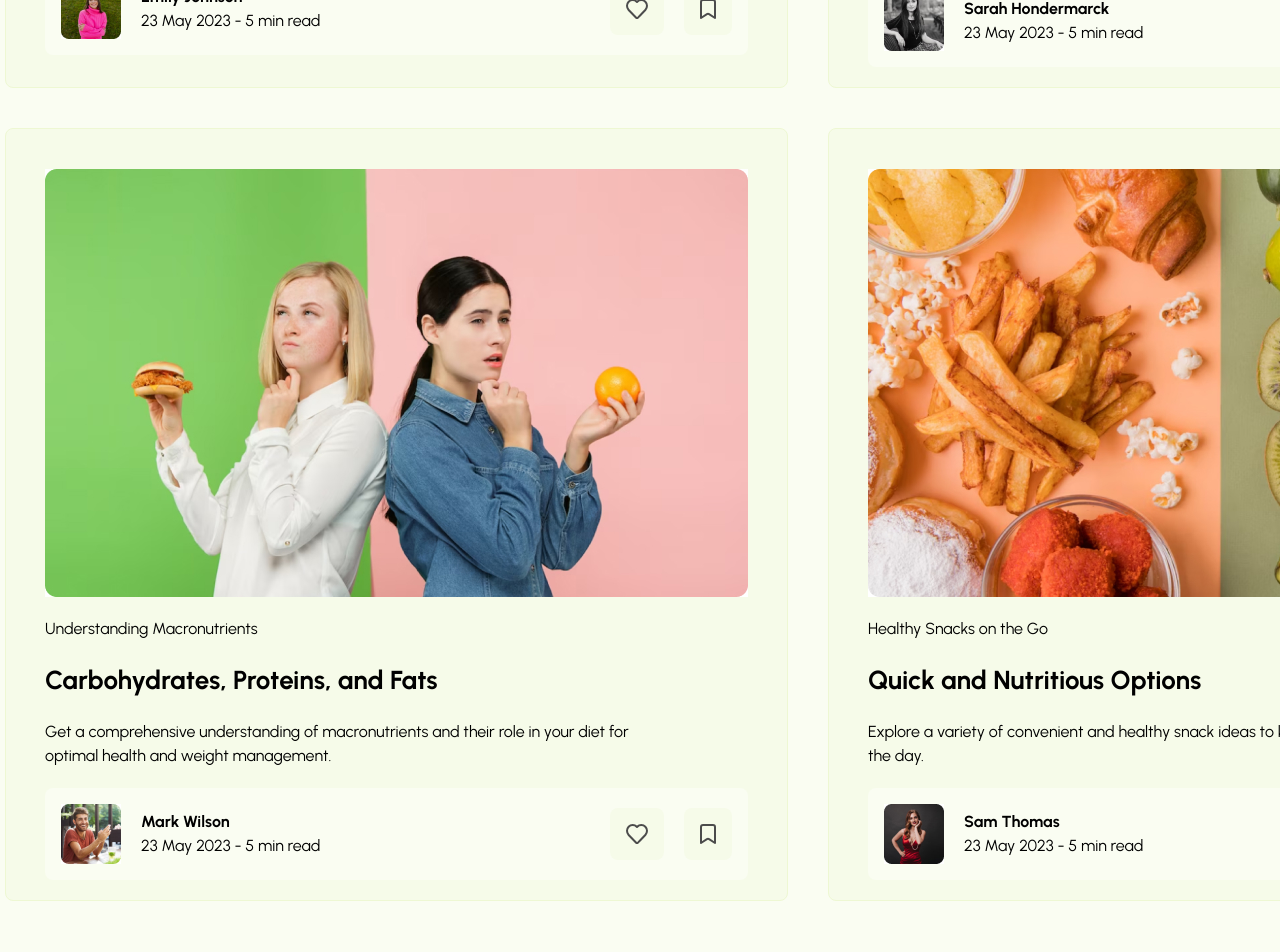
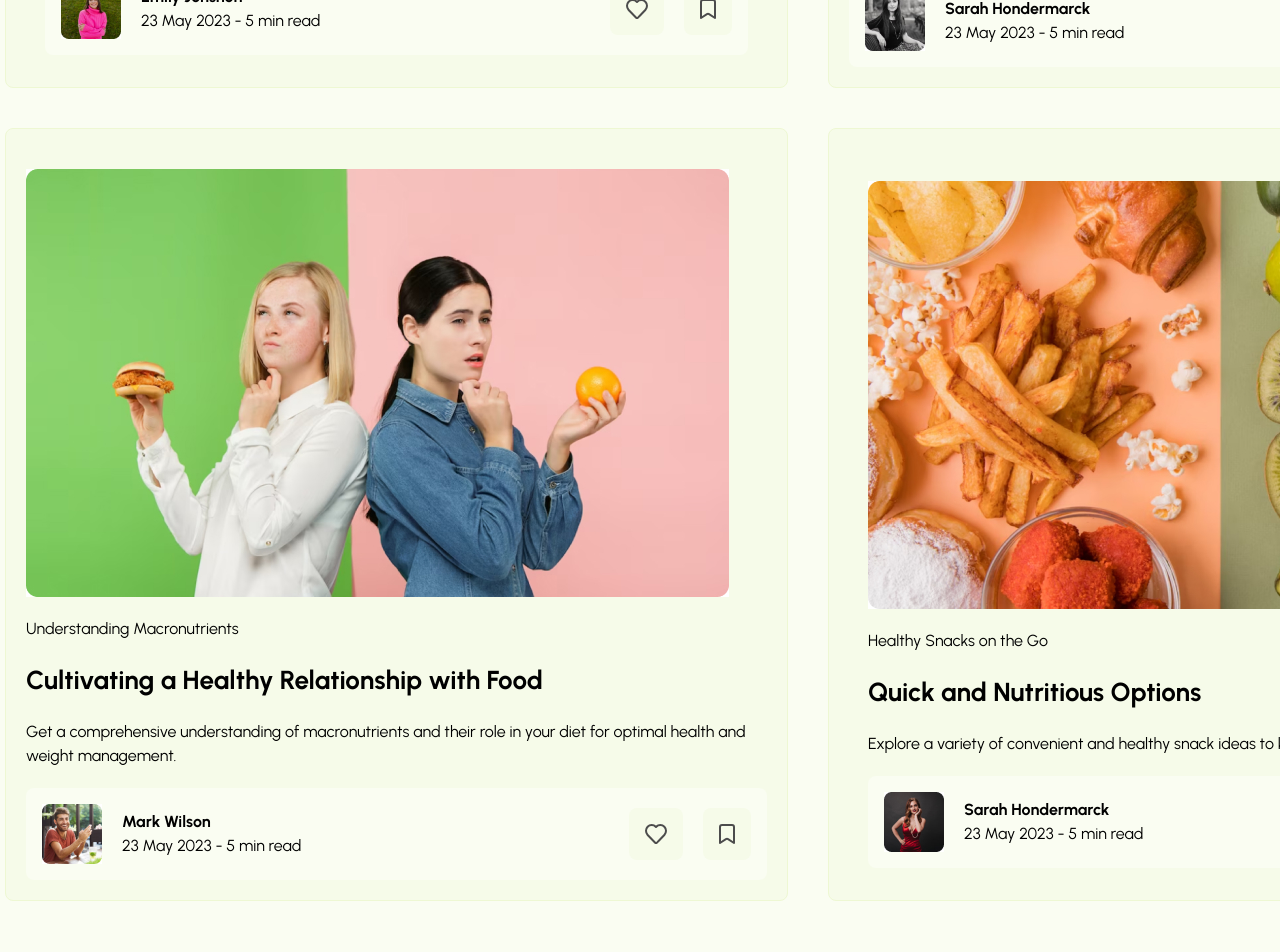
Before and after one commit to SolaKabuta/nutritionist, a React (Vite) app: page / in a window 1280 px wide. Shown: the part 2920-3872 px from the top of the page. Built offline with nearby package versions, Linux system fonts and the light colour scheme.

Commit message:
style: blog section minifying

```diff
--- a/src/components/pages/Home/Blog/Blogs.tsx
+++ b/src/components/pages/Home/Blog/Blogs.tsx
@@ -21,7 +21,7 @@ import avatar4 from '../../../../assets/images/blog_avatar_4.jpg'
 const Blogs = () => {
 
     const handleClick = () => {
-        alert('I like it too baby!')
+        alert('I like it too baby!❤️')
     }
 
     return (
@@ -36,7 +36,8 @@ const Blogs = () => {
                     </h2>
                     <p
                         className={'pb-20'}>
-                        Our blog is a treasure trove of informative and engaging articles written by our team of nutritionists, dietitians, and wellness <br/>
+                        Our blog is a treasure trove of informative and engaging articles written by our team of
+                        nutritionists, dietitians, and wellness <br/>
                         experts. Here's what you can expect from our blog.
                     </p>
                 </div>
@@ -44,209 +45,58 @@ const Blogs = () => {
                     className={'blog-layout-container'}>
                     <div
                         className={'blog-layout'}>
-
-                        {/* BLOG CARD 1 */}
+                        {card.map((c) => (
+                            // CARD
                             <div
                                 className={'blog-card'}>
-                            <img src={card1} alt=""/>
+                                <img src={c.img[0]} alt=""/>
                                 <p
                                     className={'card-name'}>
-                                Weight Loss
+                                    {c.name}
                                 </p>
                                 <p
                                     className={'blog-card-title'}>
-                                The Benefits of Hydratation for Weight Loss
+                                    {c.title[0]}
                                 </p>
                                 <p
                                     className={'card-text'}>
-                                Discover how staying hydrated can support your weight loss goals and improve overall
-                                health
+                                    {c.text[0]}
                                 </p>
                                 {/* CARD AVATAR LAYOUT */}
                                 <div
                                     className={'avatar-layout'}>
                                     <div
                                         className={'flex items-center gap-5'}>
-                                    <div>
-                                        <img src={avatar} alt=""/>
-                                    </div>
+                                        <img src={c.img[1]} alt=""/>
                                         <div>
                                             <p
                                                 className={'blog-avatar-title'}>
-                                            Emily Johnson
+                                                {c.title[1]}
                                             </p>
                                             <p>
-                                            23 May 2023 - 5 min read
+                                                {c.text[1]}
                                             </p>
                                         </div>
                                     </div>
-                                {/* ICONS LAYOUT */}
                                     <div
                                         className={'icons-layout'}>
-                                    <div
+                                        <div className="blog-icons">
+                                            <a
                                                 onClick={handleClick}
-                                        className={'blog-icons'}>
-                                        <img src={heart} alt=""/>
+                                                href="">
+                                                <img src={c.img[2]} alt=""/>
+                                            </a>
                                         </div>
-                                    <div
-                                        className={'blog-icons'}>
-                                        <img src={fav} alt=""/>
+                                        <div className="blog-icons">
+                                            <a href="">
+                                                <img src={c.img[3]} alt=""/>
+                                            </a>
                                         </div>
                                     </div>
                                 </div>
                             </div>
-                        {/* BLOG CARD 2*/}
-                        <div
-                            className={'blog-card'}>
-                            <img src={card2} alt=""/>
-                            <p
-                                className={'card-name'}>
-                                Mindful Eating
-                            </p>
-                            <p
-                                className={'blog-card-title'}>
-                                Cultivating a Healthy Relationship with Food
-                            </p>
-                            <p
-                                className={'card-text'}>
-                                Learn how practicing mindful eating can help you develop a healthier relationship with <br/>
-                                food and improve your overall well-being.
-                            </p>
-                            {/* CARD AVATAR LAYOUT */}
-                            <div
-                                className={'avatar-layout'}>
-                                <div
-                                    className={'flex items-center gap-5'}>
-                                    <div>
-                                        <img src={avatar2} alt=""/>
+                        ))}
                     </div>
-                                    <div>
-                                        <p
-                                            className={'blog-avatar-title'}>
-                                            Sarah Hondermarck
-                                        </p>
-                                        <p>
-                                            23 May 2023 - 5 min read
-                                        </p>
-                                    </div>
-                                </div>
-                                {/* ICONS LAYOUT */}
-                                <div
-                                    className={'icons-layout'}>
-                                    <div
-                                        onClick={handleClick}
-                                        className={'blog-icons'}>
-                                        <img src={heart} alt=""/>
-                                    </div>
-                                    <div
-                                        className={'blog-icons'}>
-                                        <img src={fav} alt=""/>
-                                    </div>
-                                </div>
-                            </div>
-                        </div>
-                        {/* BLOG CARD */}
-                        <div
-                            className={'blog-card'}>
-                            <img src={card3} alt=""/>
-                            <p
-                                className={'card-name'}>
-                                Understanding Macronutrients
-                            </p>
-                            <p
-                                className={'blog-card-title'}>
-                                Carbohydrates, Proteins, and Fats
-                            </p>
-                            <p
-                                className={'card-text'}>
-                                Get a comprehensive understanding of macronutrients and their role in your diet for <br/>
-                                optimal health and weight management.
-                            </p>
-                            {/* CARD AVATAR LAYOUT */}
-                            <div
-                                className={'avatar-layout'}>
-                                <div
-                                    className={'flex items-center gap-5'}>
-                                    <div>
-                                        <img src={avatar3} alt=""/>
-                                    </div>
-                                    <div>
-                                        <p
-                                            className={'blog-avatar-title'}>
-                                            Mark Wilson
-                                        </p>
-                                        <p>
-                                            23 May 2023 - 5 min read
-                                        </p>
-                                    </div>
-                                </div>
-                                {/* ICONS LAYOUT */}
-                                <div
-                                    className={'icons-layout'}>
-                                    <div
-                                        onClick={handleClick}
-                                        className={'blog-icons'}>
-                                        <img src={heart} alt=""/>
-                                    </div>
-                                    <div
-                                        className={'blog-icons'}>
-                                        <img src={fav} alt=""/>
-                                    </div>
-                                </div>
-                            </div>
-                        </div>
-                        {/* BLOG CARD */}
-                        <div
-                            className={'blog-card'}>
-                            <img src={card4} alt=""/>
-                            <p
-                                className={'card-name'}>
-                                Healthy Snacks on the Go
-                            </p>
-                            <p
-                                className={'blog-card-title'}>
-                                Quick and Nutritious Options
-                            </p>
-                            <p
-                                className={'card-text'}>
-                                Explore a variety of convenient and healthy snack ideas to keep you fueled throughout <br/>
-                                the day.
-                            </p>
-                            {/* CARD AVATAR LAYOUT */}
-                            <div
-                                className={'avatar-layout'}>
-                                <div
-                                    className={'flex items-center gap-5'}>
-                                    <div>
-                                        <img src={avatar4} alt=""/>
-                                    </div>
-                                    <div>
-                                        <p
-                                            className={'blog-avatar-title'}>
-                                            Sam Thomas
-                                        </p>
-                                        <p>
-                                            23 May 2023 - 5 min read
-                                        </p>
-                                    </div>
-                                </div>
-                                {/* ICONS LAYOUT */}
-                                <div
-                                    className={'icons-layout'}>
-                                    <div
-                                        onClick={handleClick}
-                                        className={'blog-icons'}>
-                                        <img src={heart} alt=""/>
-                                    </div>
-                                    <div
-                                        className={'blog-icons'}>
-                                        <img src={fav} alt=""/>
-                                    </div>
-                                </div>
-                            </div>
-                        </div>
-                    </div>
-
                 </div>
             </div>
         </>
@@ -254,3 +104,30 @@ const Blogs = () => {
 };
 
 export default Blogs;
+
+const card = [
+    {
+        img: [card1, avatar, heart, fav],
+        name: 'Weight Loss',
+        title: ['The Benefits of Hydratation for Weight Loss', 'Emily Johsnon'],
+        text: ['Discover how staying hydrated can support your weight loss goals and improve overall health', '23 May 2023 - 5 min read']
+    },
+    {
+        img: [card2, avatar2, heart, fav],
+        name: 'Mindful Eating',
+        title: ['Cultivating a Healthy Relationship with Food', 'Sarah Hondermarck'],
+        text: ['Learn how practicing mindful eating can help you develop a healthier relationship with food and improve your overall well-being.', '23 May 2023 - 5 min read'],
+    },
+    {
+        img: [card3, avatar3, heart, fav],
+        name: 'Understanding Macronutrients',
+        title: ['Cultivating a Healthy Relationship with Food', 'Mark Wilson'],
+        text: ['Get a comprehensive understanding of macronutrients and their role in your diet for optimal health and weight management.', '23 May 2023 - 5 min read'],
+    },
+    {
+        img: [card4, avatar4, heart, fav],
+        name: 'Healthy Snacks on the Go',
+        title: ['Quick and Nutritious Options', 'Sarah Hondermarck'],
+        text: ['Explore a variety of convenient and healthy snack ideas to keep you fueled throughout the day.', '23 May 2023 - 5 min read'],
+    }
+]
--- a/src/components/pages/Home/Pricing/Pricing.tsx
+++ b/src/components/pages/Home/Pricing/Pricing.tsx
@@ -3,7 +3,7 @@ const Pricing = () => {
     return (
         <>
             <div
-                className={'py-20'}>
+                className={'py-20 pt-40'}>
                 <div
                     className={'features-grid '}>
                     <h2
@@ -125,7 +125,6 @@ const Pricing = () => {
                             </button>
                         </div>
                     </div>
-
                 </div>
             </div>
         </>
```
Also changed, not shown: src/components/UI/Buttons/Button.tsx (+15 -15 lines), src/components/UI/Footer/Footer.tsx (+7 -5 lines). Lines whose indentation alone changed are shown as unchanged.
